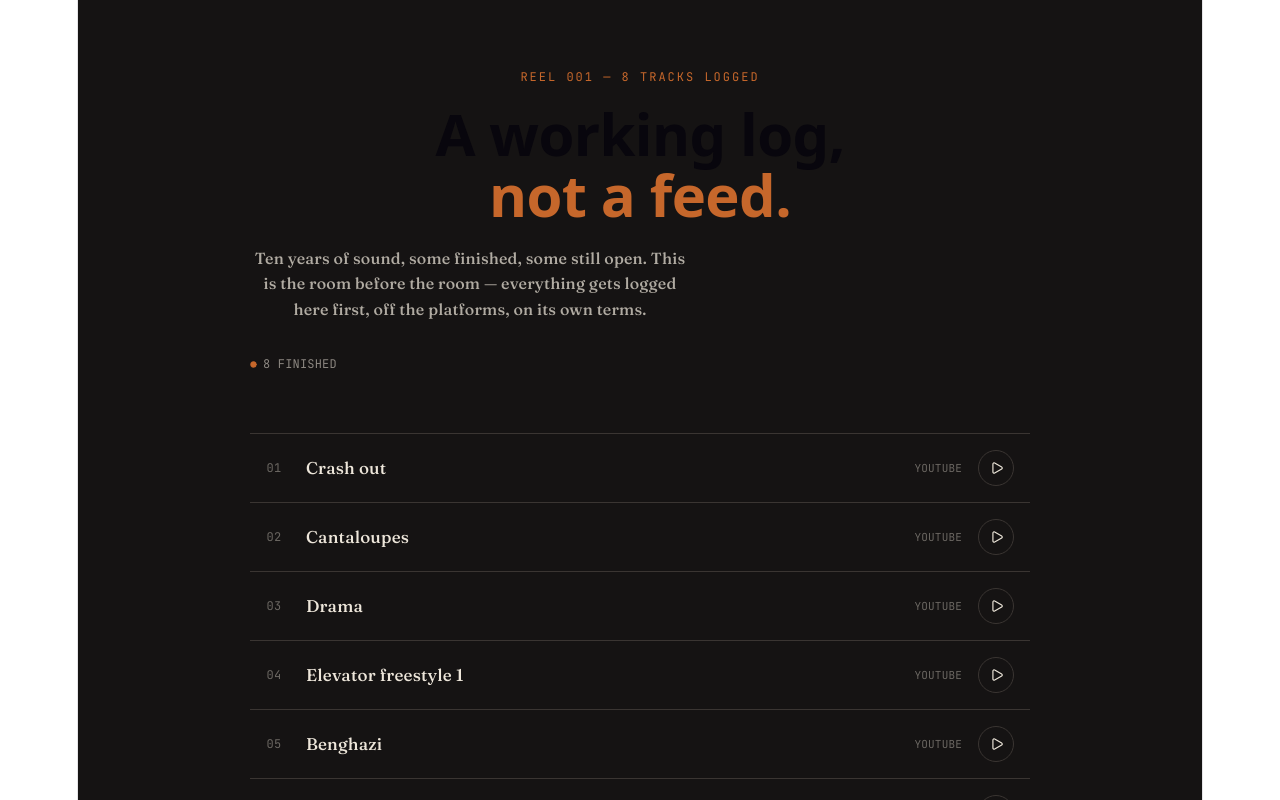
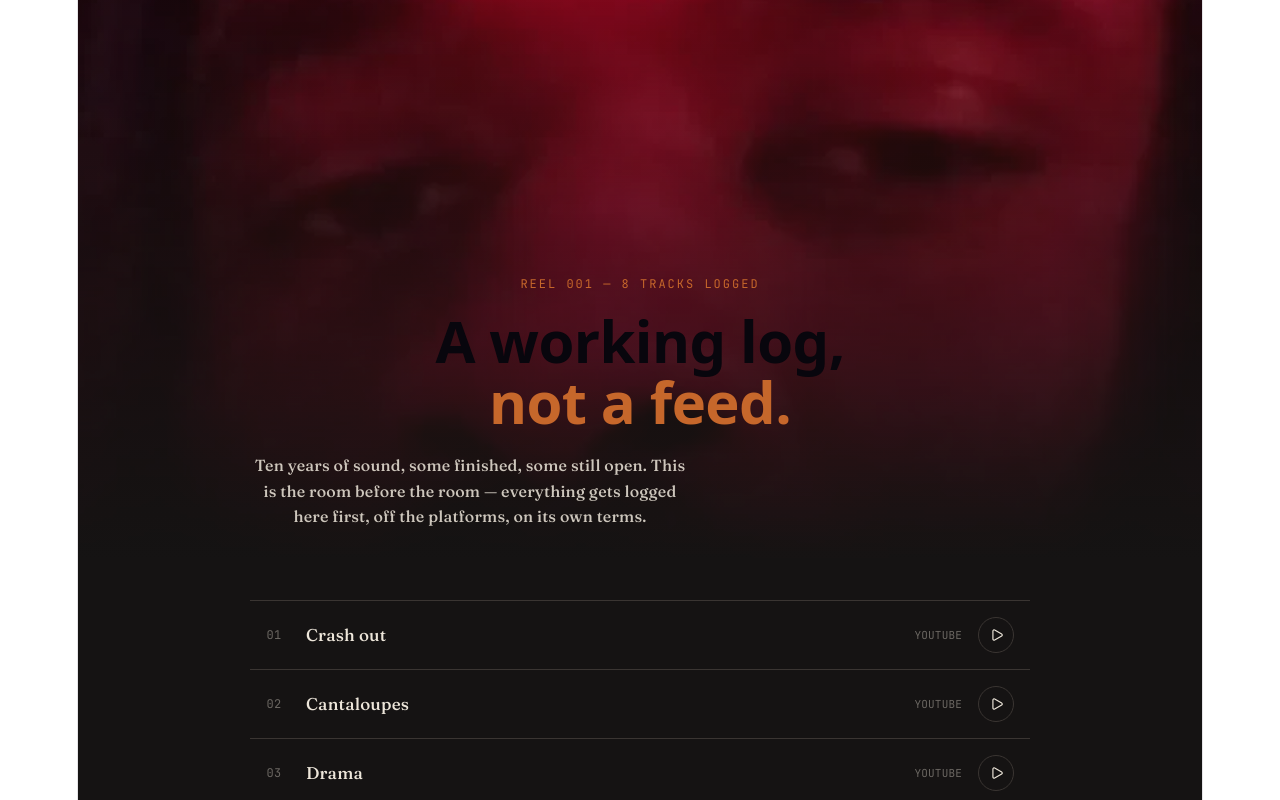
Before and after one commit to vybesgamingtk/music-catalog, a React (Vite) app: page / in a window 1280 px wide. Shown: the top 800 px of the page. Built offline with nearby package versions, Linux system fonts and the light colour scheme.

Commit message:
Adjust hero image positioning

```diff
--- a/src/App.jsx
+++ b/src/App.jsx
@@ -1,7 +1,6 @@
-import React, { useState } from "react";
+import React, { useState, useEffect, useRef } from "react";
 import { Play, Pause, Circle } from "lucide-react";
 
-// ---- Your real catalog ----
 const TRACKS = [
   { id: "IjlZBQzbpoc", title: "Crash out", status: "finished" },
   { id: "o5IeL0_tIys", title: "Cantaloupes", status: "finished" },
@@ -15,8 +14,15 @@ const TRACKS = [
 
 export default function App() {
   const [playingId, setPlayingId] = useState(null);
+  const [scrollY, setScrollY] = useState(0);
   const finishedCount = TRACKS.filter((t) => t.status === "finished").length;
   const sketchCount = TRACKS.length - finishedCount;
+
+  useEffect(() => {
+    const onScroll = () => setScrollY(window.scrollY);
+    window.addEventListener("scroll", onScroll);
+    return () => window.removeEventListener("scroll", onScroll);
+  }, []);
 
   return (
     <div
@@ -43,27 +49,63 @@ export default function App() {
         }
       `}</style>
 
-      <div className="catalog-root" style={{ maxWidth: 780, margin: "0 auto", padding: "64px 24px 100px" }}>
-        <div style={{ marginBottom: 56 }}>
+      {/* Parallax hero */}
+      <div style={{ position: "relative", height: "70vh", overflow: "hidden" }}>
+        <div
+          style={{
+            position: "absolute",
+            top: 0,
+            left: 0,
+            width: "100%",
+            height: "130%",
+            backgroundImage: "url('/public/preview.webp')",
+            backgroundSize: "cover",
+            backgroundPosition: "center 25%",
+            transform: `translateY(${scrollY * 0.35}px)`,
+            willChange: "transform",
+          }}
+        />
+        <div
+          style={{
+            position: "absolute",
+            inset: 0,
+            background: "linear-gradient(180deg, rgba(21,19,19,0.35) 0%, rgba(21,19,19,0.85) 75%, var(--ink) 100%)",
+          }}
+        />
+        <div
+          className="catalog-root"
+          style={{
+            position: "relative",
+            height: "100%",
+            display: "flex",
+            flexDirection: "column",
+            justifyContent: "flex-end",
+            maxWidth: 780,
+            margin: "0 auto",
+            padding: "24px 24px 48px",
+          }}
+        >
           <div className="mono" style={{ fontSize: 12, letterSpacing: 2, color: "var(--accent)", marginBottom: 14 }}>
             REEL 001 — {TRACKS.length} TRACKS LOGGED
           </div>
           <h1 style={{ fontSize: "clamp(38px, 6vw, 58px)", fontWeight: 600, lineHeight: 1.05, margin: 0, letterSpacing: "-0.01em" }}>
             A working log,<br /><span style={{ color: "var(--accent)" }}>not a feed.</span>
           </h1>
-          <p style={{ maxWidth: 440, marginTop: 20, fontSize: 16, lineHeight: 1.6, color: "rgba(237,230,218,0.72)" }}>
+          <p style={{ maxWidth: 440, marginTop: 20, fontSize: 16, lineHeight: 1.6, color: "rgba(237,230,218,0.85)" }}>
             Ten years of sound, some finished, some still open. This is the room
             before the room — everything gets logged here first, off the platforms,
             on its own terms.
           </p>
-          <div className="mono" style={{ display: "flex", gap: 24, marginTop: 28, fontSize: 12, color: "rgba(237,230,218,0.55)" }}>
+          <div className="mono" style={{ display: "flex", gap: 24, marginTop: 28, fontSize: 12, color: "rgba(237,230,218,0.7)" }}>
             <span><Circle size={7} fill="var(--accent)" color="var(--accent)" style={{ verticalAlign: "middle", marginRight: 6 }} />{finishedCount} FINISHED</span>
             {sketchCount > 0 && (
               <span><Circle size={7} fill="var(--sketch)" color="var(--sketch)" style={{ verticalAlign: "middle", marginRight: 6 }} />{sketchCount} SKETCHES</span>
             )}
           </div>
         </div>
+      </div>
 
+      <div className="catalog-root" style={{ maxWidth: 780, margin: "0 auto", padding: "40px 24px 100px" }}>
         <div style={{ borderTop: "1px solid var(--line)" }}>
           {TRACKS.map((track, i) => {
             const isPlaying = playingId === track.id;
```
Also changed, not shown: public/preview.webp (added).
